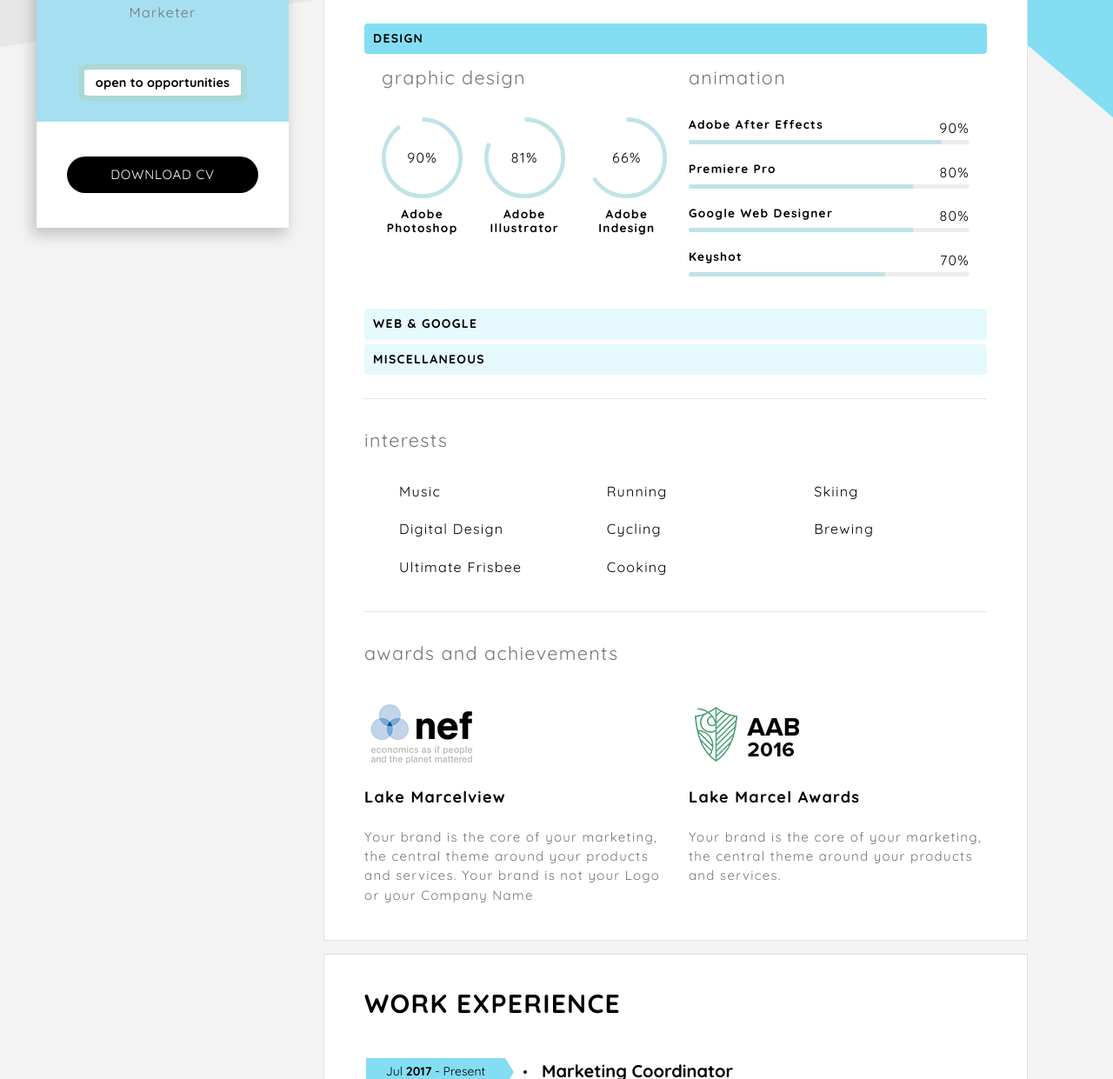
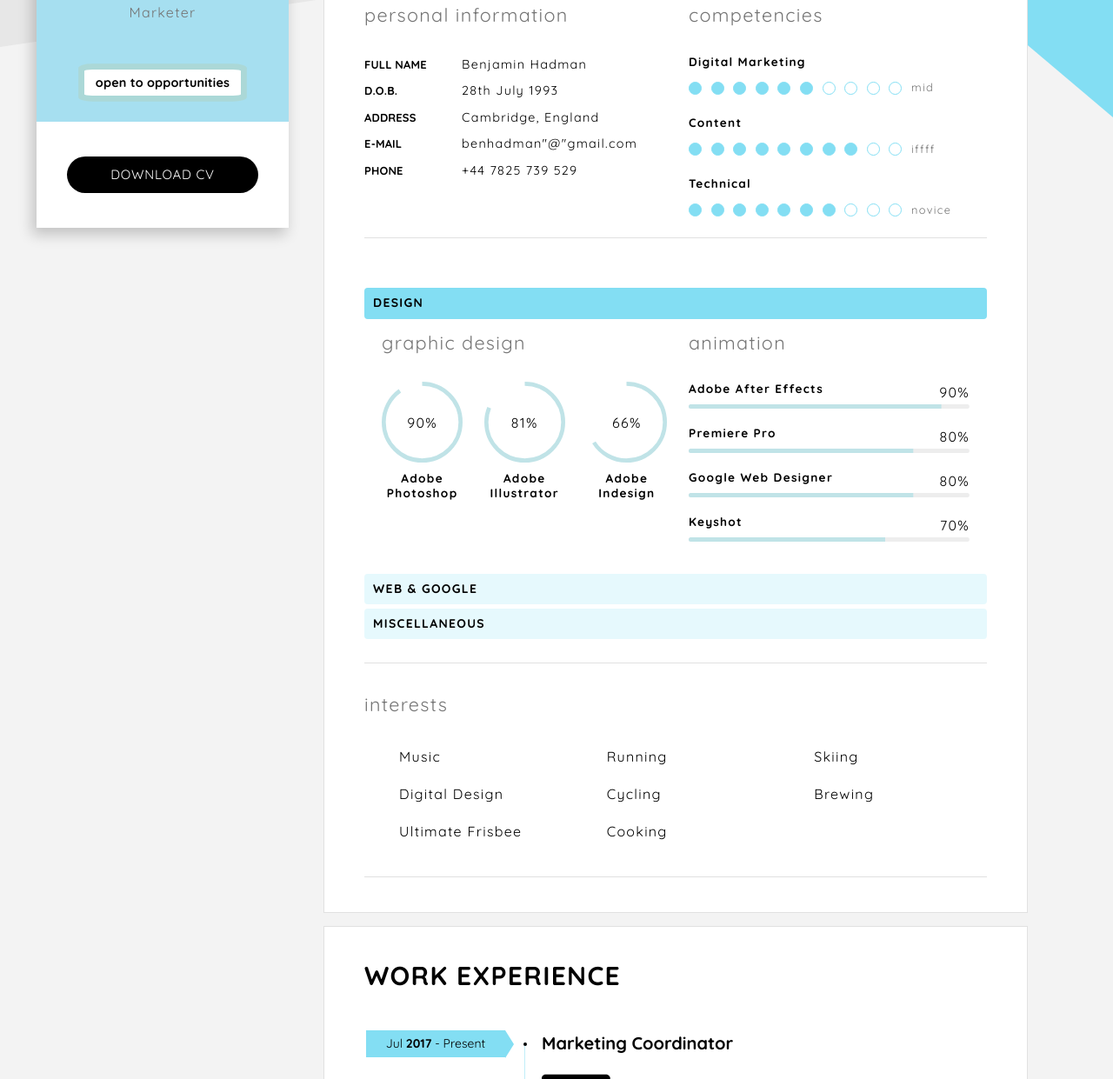
Before and after one commit to BenHadman/benhadman.github.io, a plain HTML site: page index.html in a window 1280 px wide. Shown: the part 401-1642 px from the top of the page at 87% size. Drawn offline with nearby package versions, Linux system fonts and the light colour scheme; some packages are replaced by stand-ins of ours; files that its build step writes are made by us from their sources; a script that the page names is missing.

Commit message:
awards remove

```diff
--- a/index.html
+++ b/index.html
@@ -258,9 +258,97 @@
 </section>
     <!--put awards section here-->
 <!-- .section -->
+<section class="section brd-btm padd-box">
+    <div class="row">
+        <div class="col-sm-6 clear-mrg">
+            <h2 class="title-thin text-muted">personal information</h2>
 
+            <dl class="dl-horizontal clear-mrg">
+                <dt class="text-upper">Full Name</dt>
+                <dd>Benjamin Hadman</dd>
+
+                <dt class="text-upper">D.o.b.</dt>
+                <dd>28th July 1993</dd>
+
+                <dt class="text-upper">address</dt>
+                <dd>Cambridge, England
+                </dd>
+
+                <dt class="text-upper">e-mail</dt>
+                <dd>benhadman"@"gmail.com</dd>
+
+                <dt class="text-upper">phone</dt>
+                <dd>+44 7825 739 529</dd>
+
+
+
+            </dl>
+        </div>
+        <!-- .col-sm-6 -->
+
+        <div class="col-sm-6 clear-mrg">
+            <h2 class="title-thin text-muted">competencies</h2>
+
+            <div class="progress-bullets crt-animate" role="progressbar" aria-valuenow="10" aria-valuemin="0"
+                 aria-valuemax="10">
+                <strong class="progress-title">Digital Marketing</strong>
+                        <span class="progress-bar">
+                            <span class="bullet fill"></span>
+                            <span class="bullet fill"></span>
+                            <span class="bullet fill"></span>
+                            <span class="bullet fill"></span>
+                            <span class="bullet fill"></span>
+                            <span class="bullet fill"></span>
+                            <span class="bullet"></span>
+                            <span class="bullet"></span>
+                            <span class="bullet"></span>
+                            <span class="bullet"></span>
+                        </span>
+                <span class="progress-text text-muted">mid</span>
+            </div>
+
+            <div class="progress-bullets crt-animate" role="progressbar" aria-valuenow="8" aria-valuemin="0"
+                 aria-valuemax="10">
+                <strong class="progress-title">Content</strong>
+                        <span class="progress-bar">
+                            <span class="bullet fill"></span>
+                            <span class="bullet fill"></span>
+                            <span class="bullet fill"></span>
+                            <span class="bullet fill"></span>
+                            <span class="bullet fill"></span>
+                            <span class="bullet fill"></span>
+                            <span class="bullet fill"></span>
+                            <span class="bullet fill"></span>
+                            <span class="bullet"></span>
+                            <span class="bullet"></span>
+                        </span>
+                <span class="progress-text text-muted">iffff</span>
+            </div>
+
+            <div class="progress-bullets crt-animate" role="progressbar" aria-valuenow="7" aria-valuemin="0"
+                 aria-valuemax="10">
+                <strong class="progress-title">Technical</strong>
+                        <span class="progress-bar">
+                            <span class="bullet fill"></span>
+                            <span class="bullet fill"></span>
+                            <span class="bullet fill"></span>
+                            <span class="bullet fill"></span>
+                            <span class="bullet fill"></span>
+                            <span class="bullet fill"></span>
+                            <span class="bullet fill"></span>
+                            <span class="bullet"></span>
+                            <span class="bullet"></span>
+                            <span class="bullet"></span>
+                        </span>
+                <span class="progress-text text-muted">novice</span>
+            </div>
+        </div>
+        <!-- .col-sm-6 -->
+    </div>
+    <!-- .row -->
+</section>
 <!-- .section -->
-    <!--put awards section above here-->
+    <!--put awards section here-->
     <!--introduction of tabs-->
 
 <section class="section brd-btm padd-box">
@@ -498,45 +586,8 @@
 </section>
 <!-- .section -->
 
-<section class="section padd-box">
-    <h2 class="title-thin text-muted">awards and achievements</h2>
+<!--add awards section here-->
 
-    <div class="row">
-        <div class="col-sm-6 clear-mrg">
-            <div class="award-box">
-                <figure class="award-img">
-                    <img src="assets/images/uploads/awards/award-01.png" alt="">
-                </figure>
-
-                <h3 class="award-title">Lake Marcelview</h3>
-
-                <div class="award-text text-muted clear-mrg">
-                    <p>Your brand is the core of your marketing, the central theme around your products and
-                        services.
-                        Your brand is not your Logo or your Company Name</p>
-                </div>
-            </div>
-        </div>
-        <!-- .col-sm-6 -->
-
-        <div class="col-sm-6 clear-mrg">
-            <div class="award-box">
-                <figure class="award-img">
-                    <img src="assets/images/uploads/awards/award-02.png" alt="">
-                </figure>
-
-                <h3 class="award-title">Lake Marcel Awards</h3>
-
-                <div class="award-text text-muted clear-mrg">
-                    <p>Your brand is the core of your marketing, the central theme around your products and
-                        services.</p>
-                </div>
-            </div>
-        </div>
-        <!-- .col-sm-6 -->
-    </div>
-    <!-- .row -->
-</section>
 <!-- .section -->
 <!--tech stack-->
 
```
